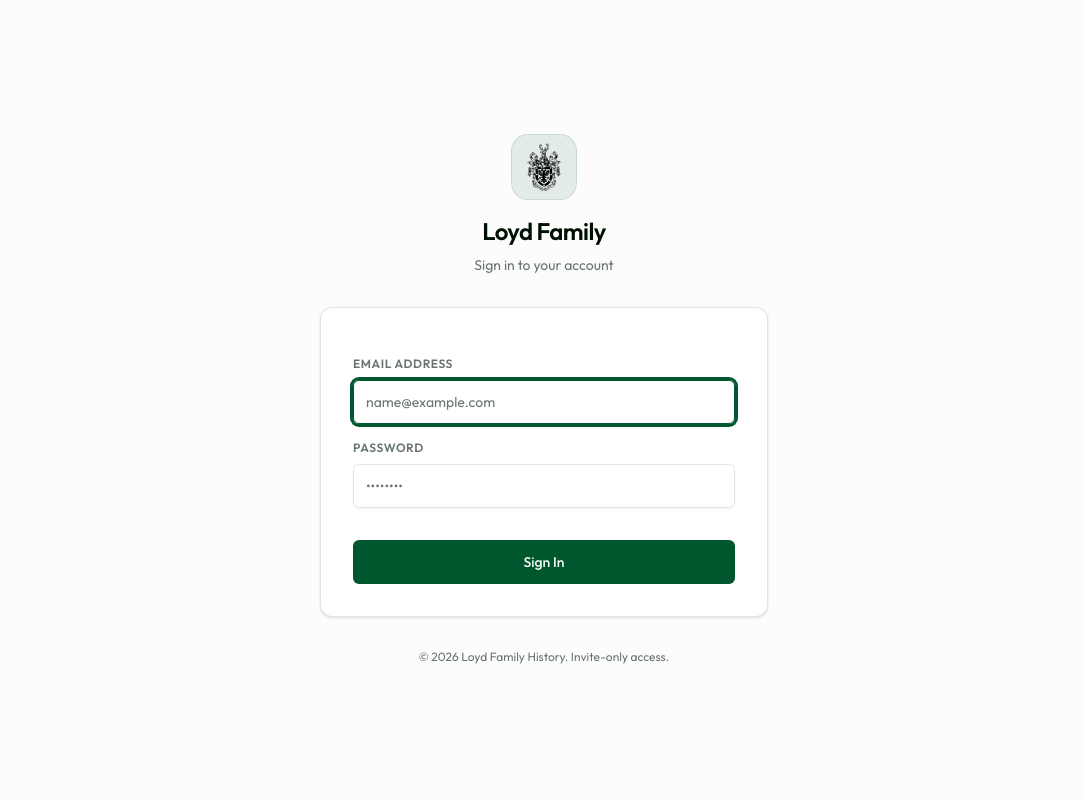
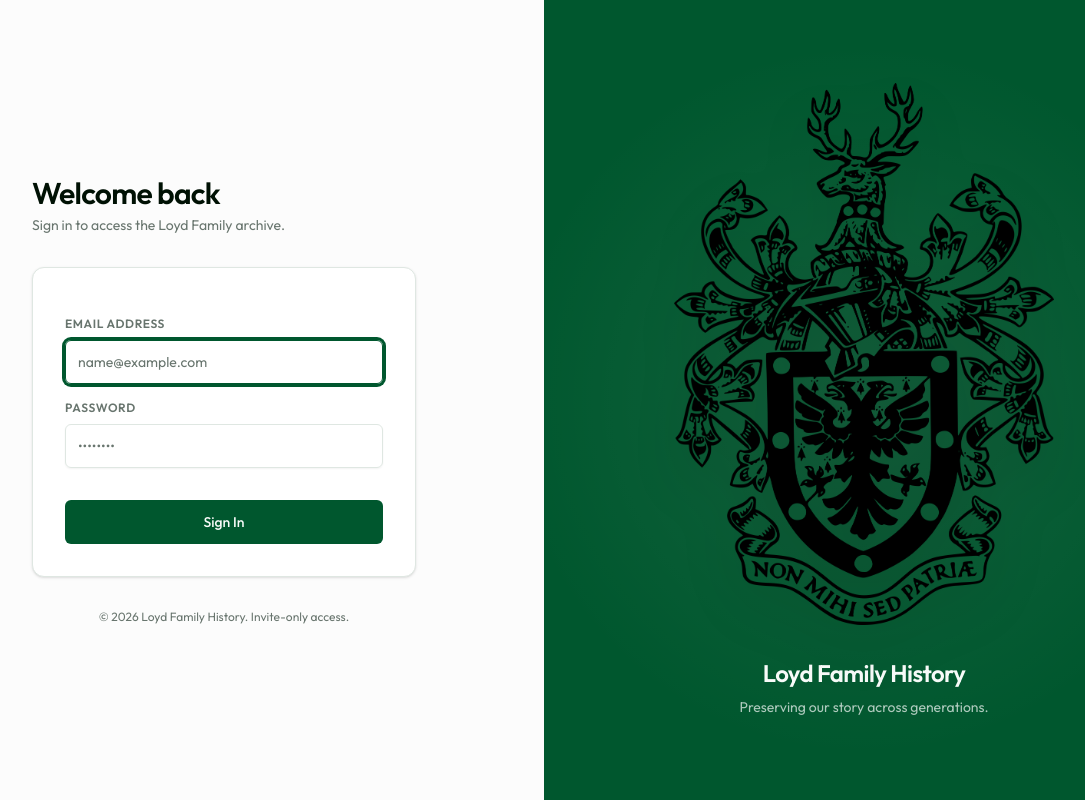
Before and after one commit to loyd0/LoydFam, a Next.js app: page /login in a window 1280 px wide. Shown: the whole page, without its empty margins (96-1181 px from the left). Built offline with nearby package versions, Linux system fonts and the light colour scheme.

Commit message:
fix: restore split login layout with working crest image

```diff
--- a/src/app/login/page.tsx
+++ b/src/app/login/page.tsx
@@ -47,7 +47,7 @@ function LoginForm() {
   return (
     <form onSubmit={handleSubmit} className="space-y-4 pt-4">
       <div className="space-y-2">
-        <Label htmlFor="email" className="font-sans text-xs font-semibold uppercase tracking-wider text-muted-foreground">
+        <Label htmlFor="email" className="text-xs font-semibold uppercase tracking-wider text-muted-foreground">
           Email address
         </Label>
         <Input
@@ -56,13 +56,13 @@ function LoginForm() {
           placeholder="name@example.com"
           value={email}
           onChange={(e) => setEmail(e.target.value)}
-          className="font-sans text-sm focus-visible:ring-primary h-11"
+          className="text-sm focus-visible:ring-primary h-11"
           required
           autoFocus
         />
       </div>
       <div className="space-y-2">
-        <Label htmlFor="password" className="font-sans text-xs font-semibold uppercase tracking-wider text-muted-foreground">
+        <Label htmlFor="password" className="text-xs font-semibold uppercase tracking-wider text-muted-foreground">
           Password
         </Label>
         <Input
@@ -71,13 +71,13 @@ function LoginForm() {
           placeholder="••••••••"
           value={password}
           onChange={(e) => setPassword(e.target.value)}
-          className="font-sans text-sm focus-visible:ring-primary h-11"
+          className="text-sm focus-visible:ring-primary h-11"
           required
         />
       </div>
 
       {error && (
-        <div className="flex items-center gap-2 text-sm font-sans animate-in fade-in bg-destructive/10 text-destructive p-3 rounded-md">
+        <div className="flex items-center gap-2 text-sm animate-in fade-in bg-destructive/10 text-destructive p-3 rounded-md">
           <AlertCircle className="h-4 w-4 shrink-0" />
           <span>{error}</span>
         </div>
@@ -86,7 +86,7 @@ function LoginForm() {
       <Button
         type="submit"
         disabled={loading}
-        className="w-full h-11 mt-4 font-sans font-medium text-sm transition-all"
+        className="w-full h-11 mt-4 font-medium text-sm transition-all"
       >
         {loading ? (
           <div className="flex items-center gap-2">
@@ -103,47 +103,85 @@ function LoginForm() {
 
 export default function LoginPage() {
   return (
-    <div className="flex min-h-screen items-center justify-center bg-background p-4 sm:p-8">
-      <div className="w-full max-w-md space-y-8">
+    <div className="flex min-h-screen bg-background">
 
-        {/* Header Section */}
-        <div className="flex flex-col items-center justify-center space-y-4 text-center">
-          <div className="flex h-16 w-16 items-center justify-center rounded-2xl bg-primary/10 ring-1 ring-primary/20 relative overflow-hidden">
+      {/* ── Left column: form ─────────────────────────────────── */}
+      <div className="flex w-full flex-col lg:w-1/2">
+
+        {/* Mobile header: logo above form */}
+        <div className="flex items-center gap-3 px-8 pt-8 lg:hidden">
           <Image
-              src="/family-crest.svg"
-              alt="Loyd Crest"
-              fill
-              className="object-contain p-2 dark:invert"
+            src="/family-crest.png"
+            alt="Loyd Family Crest"
+            width={40}
+            height={40}
+            className="object-contain"
+            priority
           />
-          </div>
-          <div className="space-y-2">
-            <h1 className="font-sans text-2xl font-semibold tracking-tight text-foreground">
-              Loyd Family
-            </h1>
-            <p className="font-sans text-sm text-muted-foreground">
-              Sign in to your account
-            </p>
-          </div>
+          <span className="text-lg font-semibold tracking-tight text-foreground">Loyd Family</span>
         </div>
 
-        {/* Login Form Container */}
+        {/* Centred form area */}
+        <div className="flex flex-1 items-center justify-center px-6 py-12 sm:px-12">
+          <div className="w-full max-w-sm space-y-8">
+
+            {/* Desktop heading (logo hidden on mobile - shown in top bar instead) */}
+            <div className="hidden lg:block space-y-1">
+              <h1 className="text-3xl font-semibold tracking-tight text-foreground">Welcome back</h1>
+              <p className="text-sm text-muted-foreground">Sign in to access the Loyd Family archive.</p>
+            </div>
+
+            {/* Mobile heading */}
+            <div className="lg:hidden space-y-1 pt-6">
+              <h1 className="text-2xl font-semibold tracking-tight text-foreground">Sign in</h1>
+              <p className="text-sm text-muted-foreground">Access the Loyd Family archive.</p>
+            </div>
+
+            {/* Form card */}
             <div className="bg-card border border-border shadow-sm rounded-xl p-6 sm:p-8">
               <Suspense fallback={
                 <div className="w-full space-y-4 animate-pulse">
-              <div className="h-10 bg-muted/30 rounded w-full"></div>
-              <div className="h-10 bg-muted/30 rounded w-full"></div>
-              <div className="h-10 bg-primary/20 rounded w-full"></div>
+                  <div className="h-10 bg-muted/30 rounded w-full" />
+                  <div className="h-10 bg-muted/30 rounded w-full" />
+                  <div className="h-10 bg-primary/20 rounded w-full" />
                 </div>
               }>
                 <LoginForm />
               </Suspense>
             </div>
 
-        {/* Footer */}
-        <div className="text-center font-sans text-xs text-muted-foreground">
-          <p>© {new Date().getFullYear()} Loyd Family History. Invite-only access.</p>
+            <p className="text-center text-xs text-muted-foreground">
+              © {new Date().getFullYear()} Loyd Family History. Invite-only access.
+            </p>
           </div>
         </div>
       </div>
+
+      {/* ── Right column: crest hero (desktop only) ───────────── */}
+      <div className="hidden lg:flex lg:w-1/2 flex-col items-center justify-center bg-primary relative overflow-hidden">
+        {/* Subtle radial glow */}
+        <div className="absolute inset-0 bg-[radial-gradient(circle_at_50%_50%,rgba(255,255,255,0.08)_0%,transparent_70%)]" />
+
+        <div className="relative z-10 flex flex-col items-center gap-8 px-12 text-center">
+          <Image
+            src="/family-crest.png"
+            alt="Loyd Family Crest"
+            width={380}
+            height={380}
+            className="object-contain drop-shadow-2xl"
+            priority
+          />
+          <div className="space-y-2">
+            <h2 className="text-2xl font-semibold text-primary-foreground tracking-tight">
+              Loyd Family History
+            </h2>
+            <p className="text-sm text-primary-foreground/70 max-w-xs">
+              Preserving our story across generations.
+            </p>
+          </div>
+        </div>
+      </div>
+
+    </div>
   );
 }
```
Lines whose indentation alone changed are shown as unchanged.
